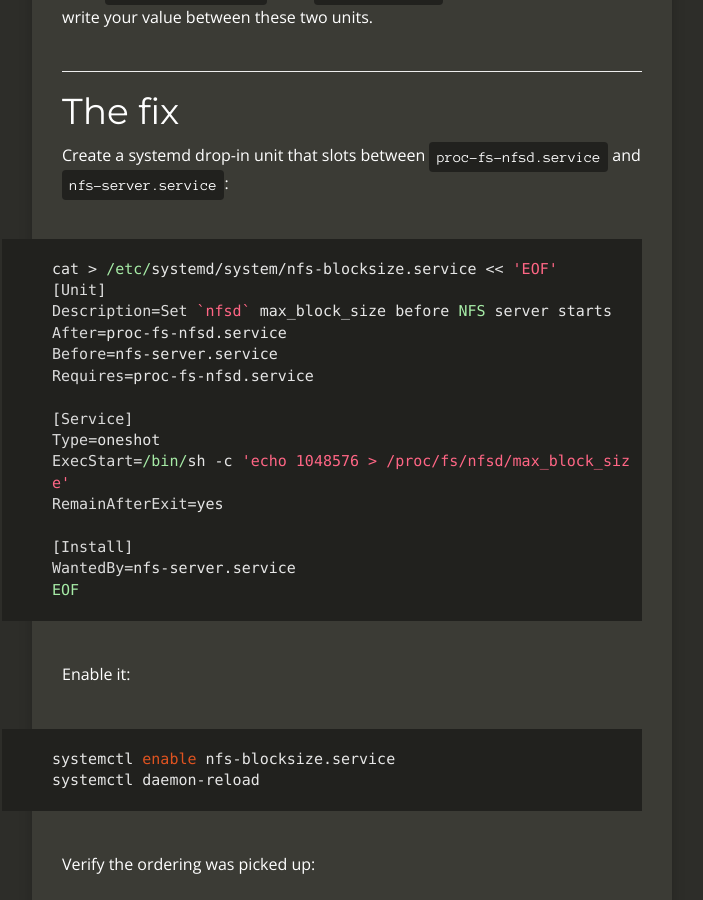
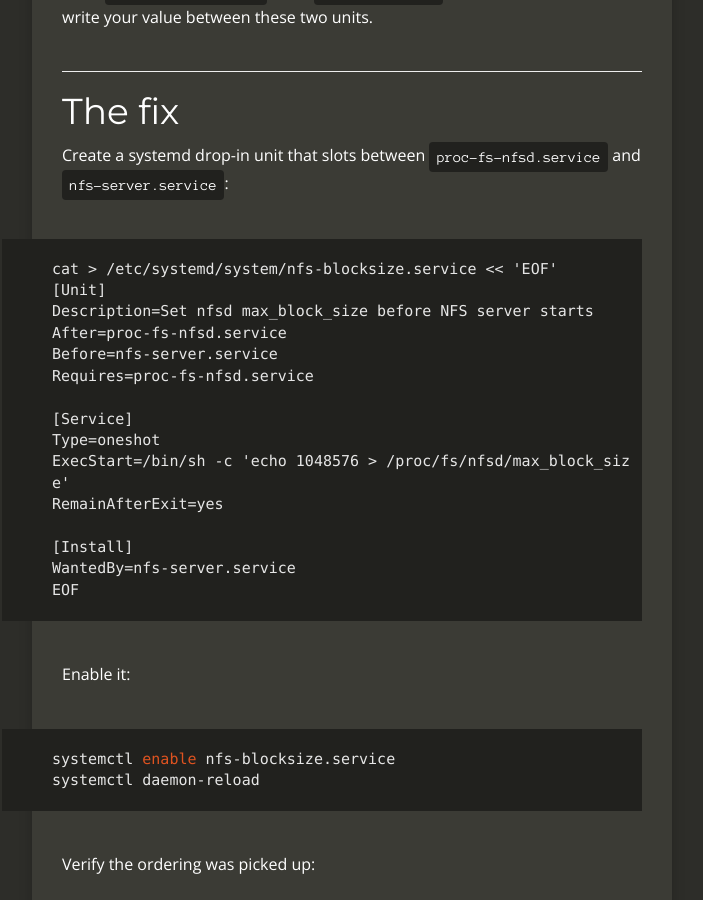
Before and after one commit to invisiblethreat/invisiblethreat.github.io, a Jekyll site: the page built from _posts/2026-03-18-synology-nfs-blocksize.md, in a window 1280 px wide and 900 px high, scrolled down 2320 px. Shown: the whole window, without its empty margins (288-991 px from the left). Built offline with Jekyll 4.4.1, drawn with Linux system fonts in a browser that asks for light colours; nearby versions of some CDN libraries; some of the changed lines change nothing that is shown; some of the changed text lies outside the part shown.

Commit message:
fix tags, fix unit file

````diff
--- a/_posts/2026-03-18-synology-nfs-blocksize.md
+++ b/_posts/2026-03-18-synology-nfs-blocksize.md
@@ -7,9 +7,8 @@
 summary:    Something is coming, and maybe the argument is around scale
 categories: technology
 tags:
- - ai
- - llm
- - future
+ - synology
+ - nfs
 ---
 
 
@@ -72,7 +71,7 @@
 ```bash
 cat > /etc/systemd/system/nfs-blocksize.service << 'EOF'
 [Unit]
-Description=Set `nfsd` max_block_size before NFS server starts
+Description=Set nfsd max_block_size before NFS server starts
 After=proc-fs-nfsd.service
 Before=nfs-server.service
 Requires=proc-fs-nfsd.service
@@ -138,4 +137,4 @@
 - This survives reboots. The systemd unit is persistent.
 - DSM updates may overwrite files in `/usr/lib/systemd/system/` but should leave `/etc/systemd/system/` alone. If an update breaks it, just re-run `systemctl enable nfs-blocksize.service && systemctl daemon-reload`.
 - If you're using NFSv4 exclusively (likely on a modern Linux-only homelab), you only need port `2049/tcp` open in your firewall. The additional ports required by NFSv3 (mountd, statd, lockd) are not needed.
-- The DS918+ has 4GB RAM. The kernel's default block size calculation targets 1MB on machines with that much memory, but DSM's NFS init script overrides it. This fix restores what the kernel would have chosen anyway.
+- The DS918+ ships with 4GB of RAM. The kernel's default block size calculation targets 1MB on machines with that much memory, but DSM's NFS init script overrides it. This fix restores what the kernel would have chosen anyway.
````
